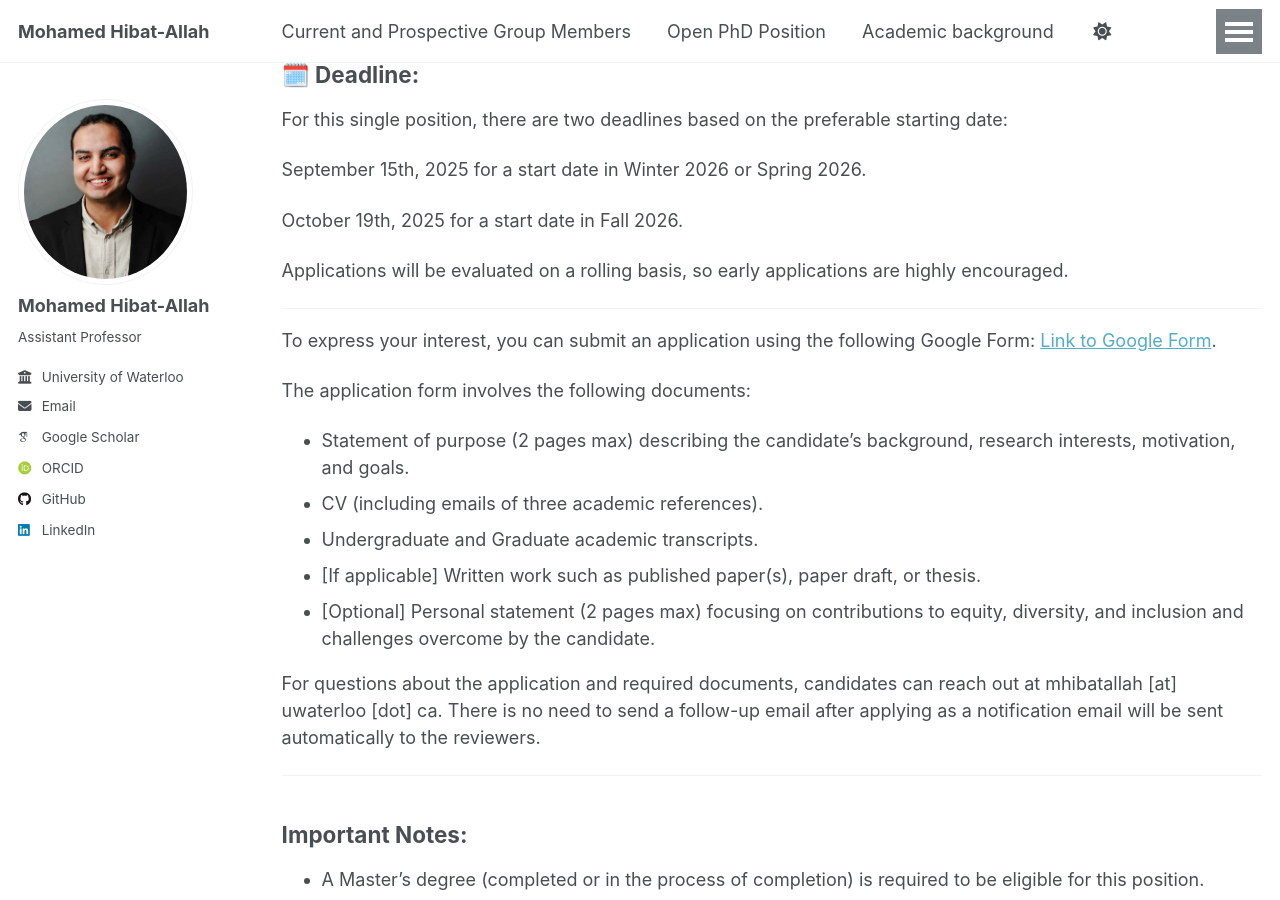
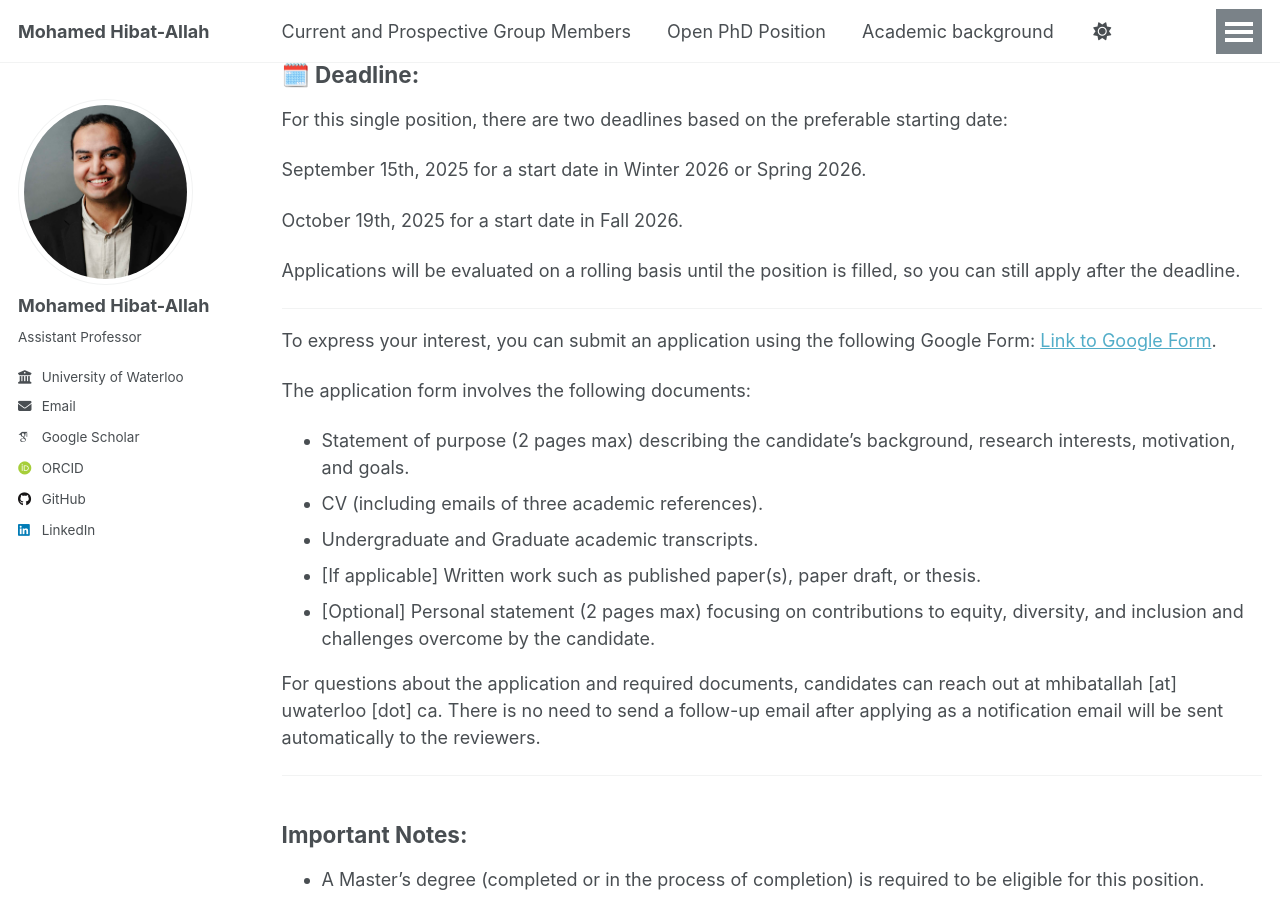
Before and after one commit to mhibatallah/mhibatallah.github.io, a Jekyll site: the page built from _pages/PhDPosition.md, in a window 1280 px wide and 900 px high, scrolled down 340 px. Built offline with Jekyll 4.4.1, drawn with Linux system fonts in a browser that asks for light colours; some web fonts are replaced; a script that is not in the unit is left out.

Commit message:
update deadline statement

```diff
--- a/_pages/PhDPosition.md
+++ b/_pages/PhDPosition.md
@@ -18,7 +18,7 @@ September 15th, 2025 for a start date in Winter 2026 or Spring 2026.
 
 October 19th, 2025 for a start date in Fall 2026.
 
-Applications will be evaluated on a rolling basis, so early applications are highly encouraged.
+Applications will be evaluated on a rolling basis until the position is filled, so you can still apply after the deadline.
 
 ---
 
```
